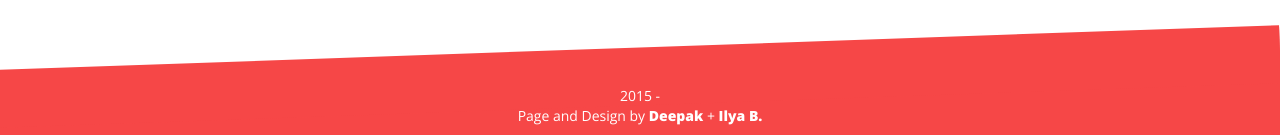
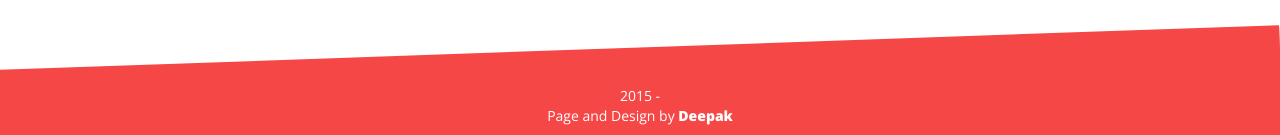
Before and after one commit to hellodk/hellodk.github.io, a Jekyll site: the page built from index.md, in a window 1280 px wide. Shown: the part 794-929 px from the top of the page. Built offline with Jekyll 4.4.1, drawn with Linux system fonts in a browser that asks for light colours; nearby versions of some CDN libraries.

Commit message:
Modified coments

```diff
--- a/_layouts/home.html
+++ b/_layouts/home.html
@@ -95,8 +95,7 @@
                     <p>2015 - {{ site.owner.name }}</p>
 
                     <P> {% if site.owner.aboutlink.url %}<a href="{{ site.owner.aboutlink.url }}">{{ site.owner.aboutlink.caption | default: "About" }}</a> | {% endif %}
-                        Page and Design by <a target="_blank" href="http://hellodk.github.io/">Deepak</a> +
-                        <a target="_blank" href="https://www.behance.net/gallery/18421675/Free-Bootstrap-Psd-Coming-Soon-Template">Ilya B.</a>
+                        Page and Design by <a target="_blank" href="http://hellodk.github.io/">Deepak</a>
                     </P>
                 </div>
             </div>
```
